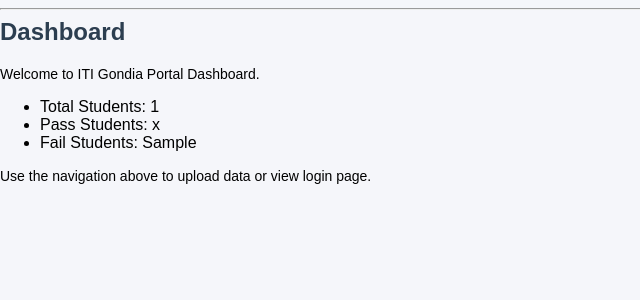
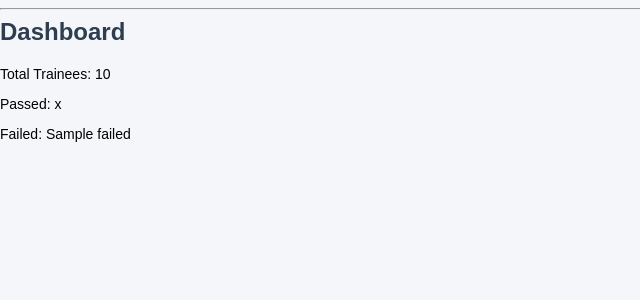
Before and after one commit to anilram4-cyber/iti-gondia-portal, a Flask app: template templates/index.html in a window 1280 px wide. Shown: the part 38-338 px from the top of the page, without its empty margins (0-640 px from the left). Run offline with Flask 3, Linux system fonts and the light colour scheme; the template is opened without the code that fills it: most values are stand-ins (such as "Sample title", 1, 10 or a date in 2020).

Commit message:
Update index.html

```diff
--- a/templates/index.html
+++ b/templates/index.html
@@ -1,14 +1,7 @@
 {% extends "layout.html" %}
 {% block content %}
 <h2>Dashboard</h2>
-
-<p>Welcome to ITI Gondia Portal Dashboard.</p>
-
-<ul>
-    <li>Total Students: {{ total_students if total_students else 0 }}</li>
-    <li>Pass Students: {{ pass_students if pass_students else 0 }}</li>
-    <li>Fail Students: {{ fail_students if fail_students else 0 }}</li>
-</ul>
-
-<p>Use the navigation above to upload data or view login page.</p>
+<p>Total Trainees: {{ total }}</p>
+<p>Passed: {{ passed }}</p>
+<p>Failed: {{ failed }}</p>
 {% endblock %}
```
